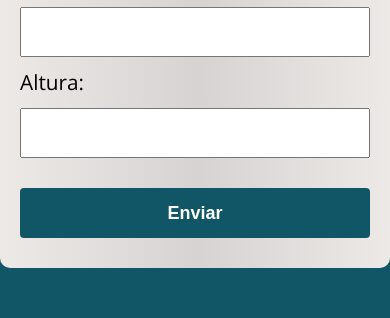
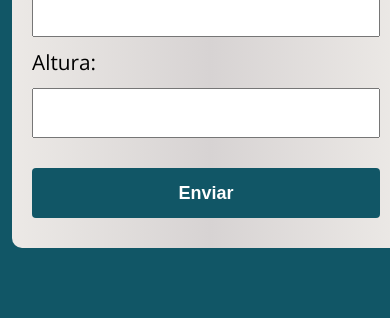
Before and after one commit to HudsonRetonde/Calculadora-de-IMC, a plain HTML site: page index.html in a window 390 px wide. Shown: the part 665-983 px from the top of the page. After the commit the page ends 943 px from the top, so only its background shows below. Drawn offline with nearby package versions, Linux system fonts and the light colour scheme.

Commit message:
subindo a responsividade.

```diff
--- a/index.html
+++ b/index.html
@@ -5,7 +5,7 @@
   <meta charset="UTF-8">
   <meta name="viewport" content="width=device-width, initial-scale=1.0">
   <meta http-equiv="X-UA-Compatible" content="ie=edge">
-  <title>Modelo</title>
+  <title>Calculadora de IMC</title>
   <link rel="stylesheet" href="style.css">
 </head>
 
--- a/style.css
+++ b/style.css
@@ -20,7 +20,7 @@ body {
 
 .container {
   max-width: 640px;
-  margin: 50px auto;
+  margin: 30px auto;
   background-image: linear-gradient(to right, #ECE9E6 0%, #d7d3d3  51%, #ECE9E6  100%);
   padding: 20px;
   border-radius: 10px;
@@ -40,7 +40,7 @@ form input, form label, form button {
 form input {
   font-size: 24px;
   height: 50px;
-  padding: 0 20px;
+  padding: 0 15px;
 }
 
 form input:focus {
@@ -75,3 +75,22 @@ form button:hover {
   padding: 10px 20px;
   border-radius: 4px;
 }
+
+@media screen and (max-width: 414px) {
+  body {
+
+    width: 400px;
+    padding-left: 12px;
+  }
+
+}
+
+@media screen and (max-width: 375px) {
+  body {
+
+    width: 360px;
+    padding-left: 15px;
+    font-size: 17px;
+  };
+
+}
```
